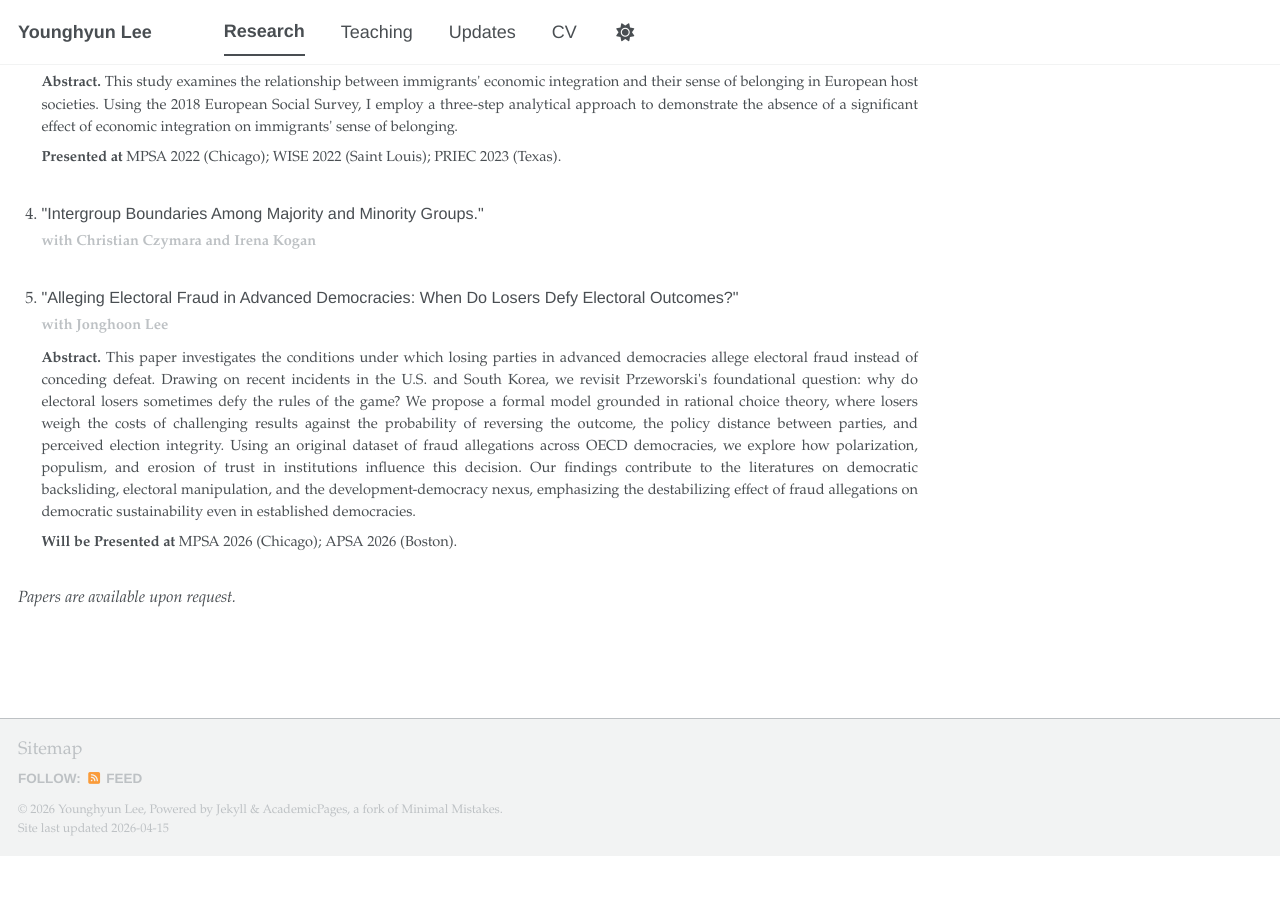
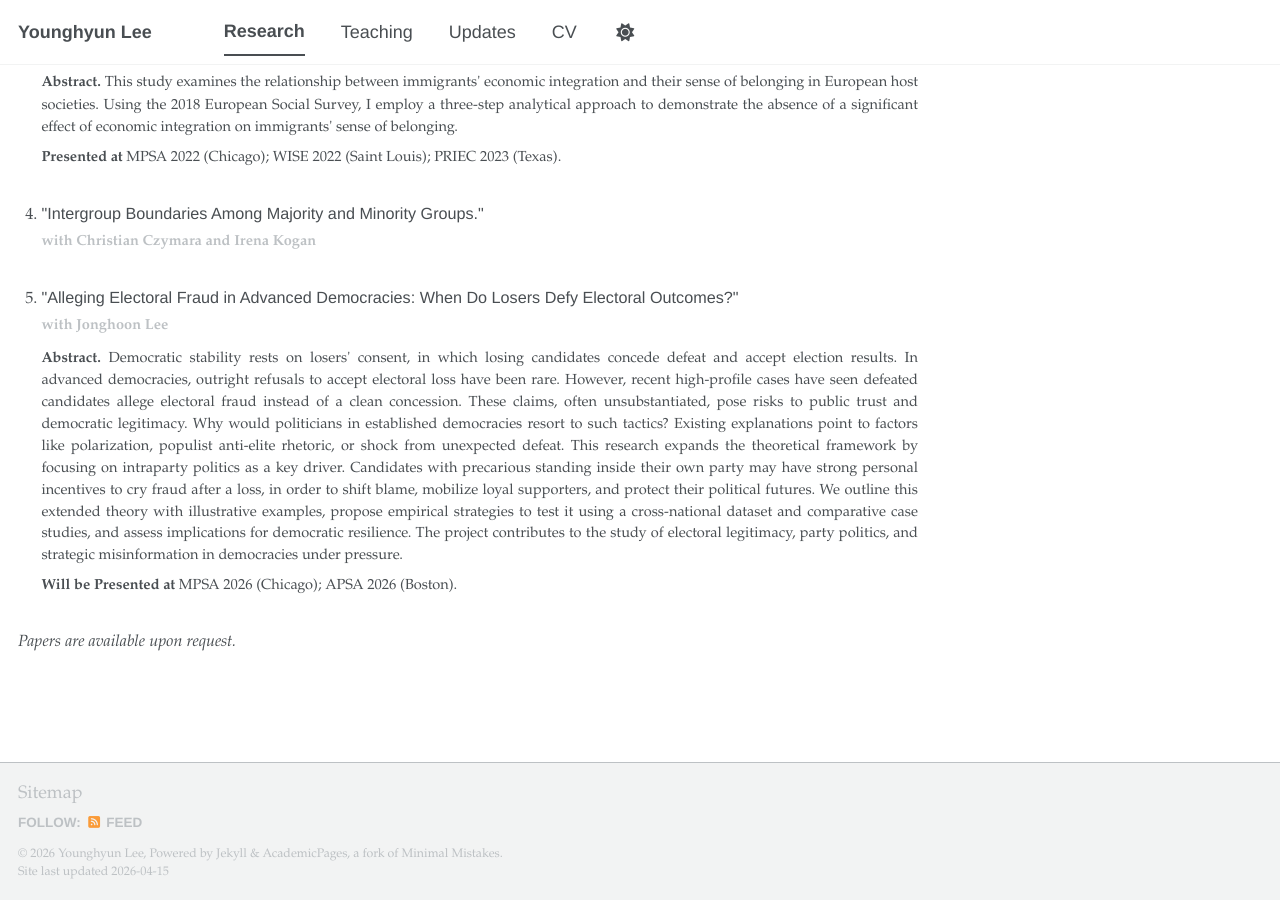
Before and after one commit to younghyunlee52/Website, a Jekyll site: the page built from _pages/research.md, in a window 1280 px wide and 900 px high, scrolled down 1263 px. Built offline with Jekyll 4.4.1, drawn with Linux system fonts in a browser that asks for light colours; a script bundle is joined from its source files by our own code; library files that are not in the unit come from our copies; before the commit the page ends 2119 px from its top, so only the background shows below that; some of the changed text lies outside the part shown.

Commit message:
Update research.md

```diff
--- a/_pages/research.md
+++ b/_pages/research.md
@@ -64,7 +64,7 @@ page_class: research-page
     <div class="research-entry">
       <p class="research-entry__title">"Alleging Electoral Fraud in Advanced Democracies: When Do Losers Defy Electoral Outcomes?"</p>
       <p class="research-entry__meta"> <strong> with Jonghoon Lee </strong></p>
-      <p class="research-entry__abstract"><strong>Abstract.</strong> This paper investigates the conditions under which losing parties in advanced democracies allege electoral fraud instead of conceding defeat. Drawing on recent incidents in the U.S. and South Korea, we revisit Przeworski's foundational question: why do electoral losers sometimes defy the rules of the game? We propose a formal model grounded in rational choice theory, where losers weigh the costs of challenging results against the probability of reversing the outcome, the policy distance between parties, and perceived election integrity. Using an original dataset of fraud allegations across OECD democracies, we explore how polarization, populism, and erosion of trust in institutions influence this decision. Our findings contribute to the literatures on democratic backsliding, electoral manipulation, and the development-democracy nexus, emphasizing the destabilizing effect of fraud allegations on democratic sustainability even in established democracies.</p>
+      <p class="research-entry__abstract"><strong>Abstract.</strong> Democratic stability rests on losers' consent, in which losing candidates concede defeat and accept election results. In advanced democracies, outright refusals to accept electoral loss have been rare. However, recent high-profile cases have seen defeated candidates allege electoral fraud instead of a clean concession. These claims, often unsubstantiated, pose risks to public trust and democratic legitimacy. Why would politicians in established democracies resort to such tactics? Existing explanations point to factors like polarization, populist anti-elite rhetoric, or shock from unexpected defeat. This research expands the theoretical framework by focusing on intraparty politics as a key driver. Candidates with precarious standing inside their own party may have strong personal incentives to cry fraud after a loss, in order to shift blame, mobilize loyal supporters, and protect their political futures. We outline this extended theory with illustrative examples, propose empirical strategies to test it using a cross-national dataset and comparative case studies, and assess implications for democratic resilience. The project contributes to the study of electoral legitimacy, party politics, and strategic misinformation in democracies under pressure.</p>
       <p class="research-entry__presented"><strong>Will be Presented at</strong> MPSA 2026 (Chicago); APSA 2026 (Boston).</p>
     </div>
   </li>
```
Also changed, not shown: other parts of _pages/research.md (+1 -1 lines).
